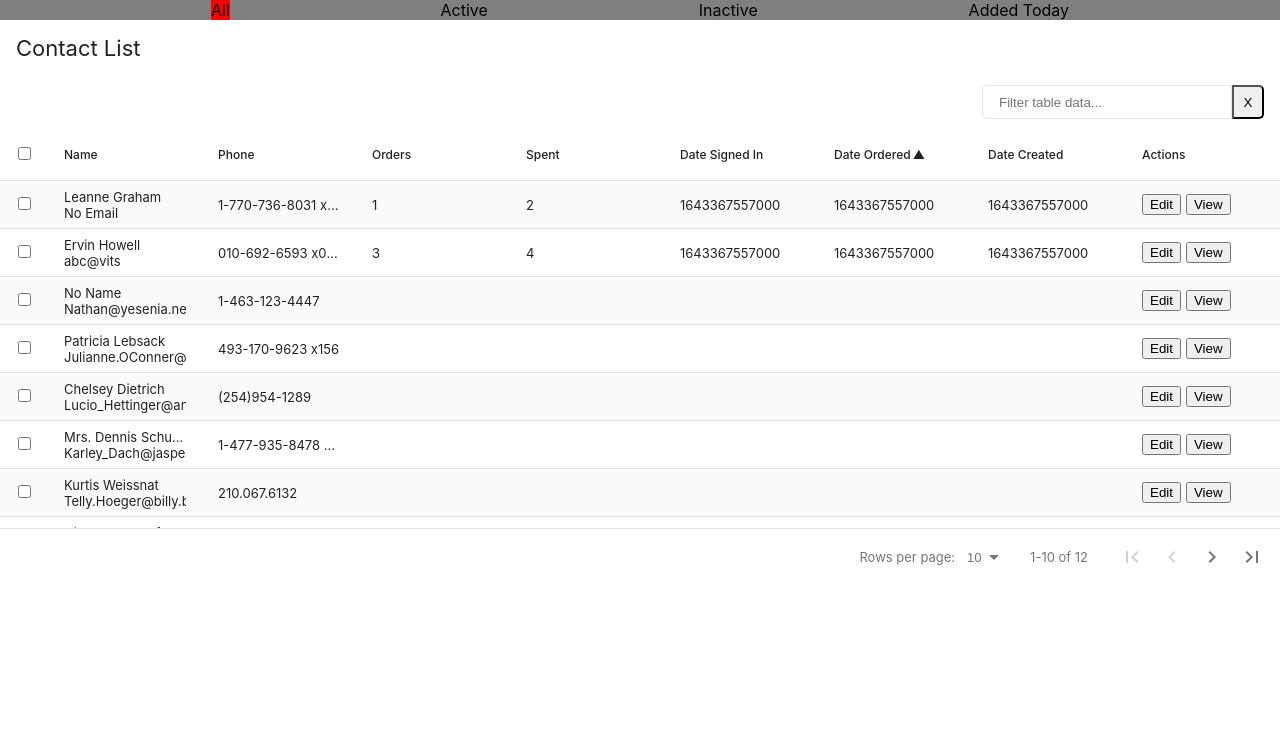
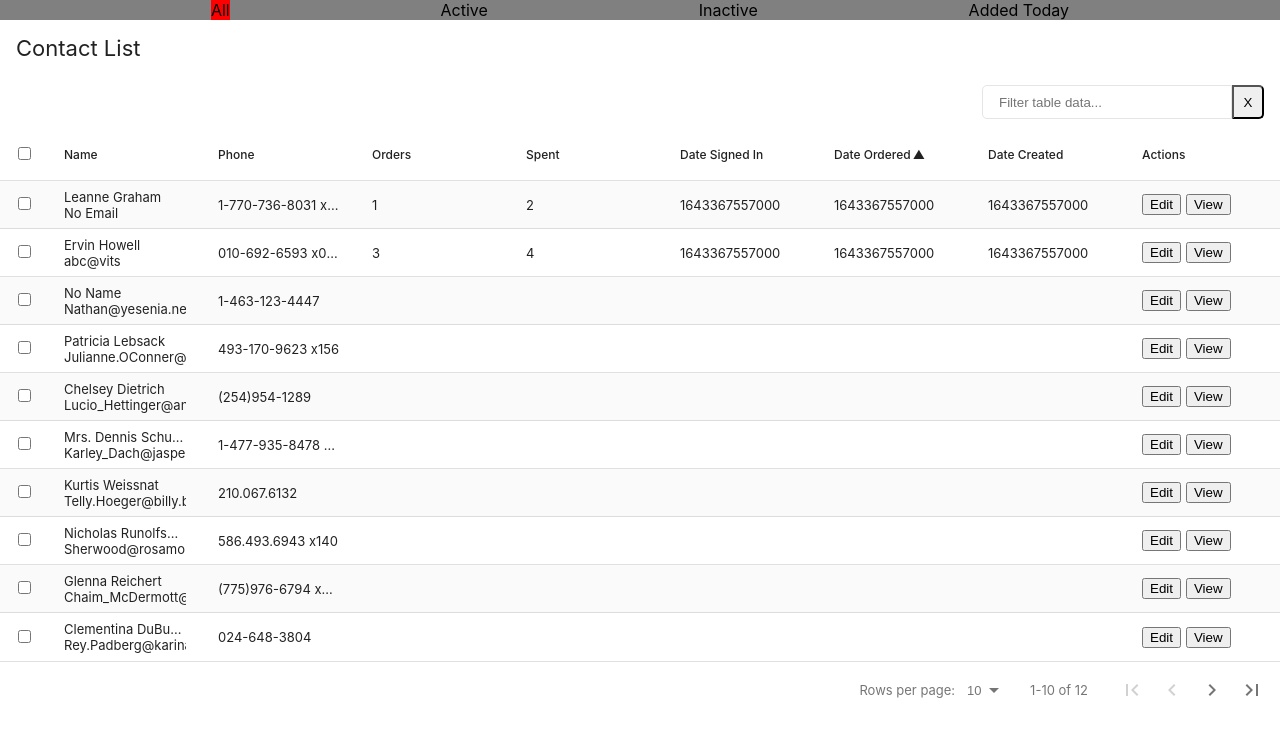
Before and after one commit to Kshitiz1403/FD-Admin-Panel, a React (Create React App) app: page / in a window 1280 px wide. Shown: the top 736 px of the page. Built offline with nearby package versions, Linux system fonts and the light colour scheme.

Commit message:
remove fixed header scroll height

```diff
--- a/src/components/Users.js
+++ b/src/components/Users.js
@@ -180,7 +180,6 @@ const Users = props => {
                 subHeader
                 subHeaderComponent={subHeaderComponent}
                 fixedHeader={true}
-                fixedHeaderScrollHeight="400px"
                 selectableRows
             />
         </>
```
